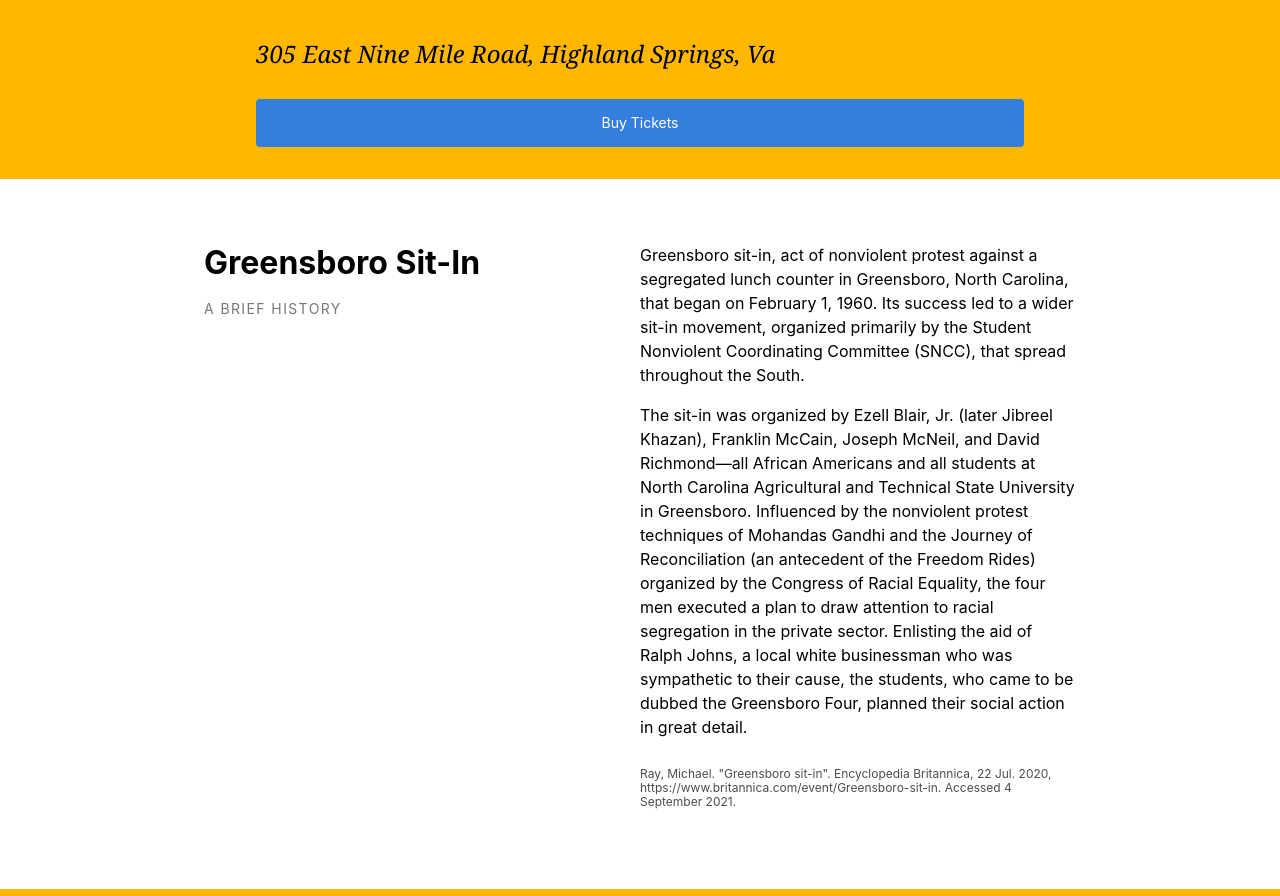
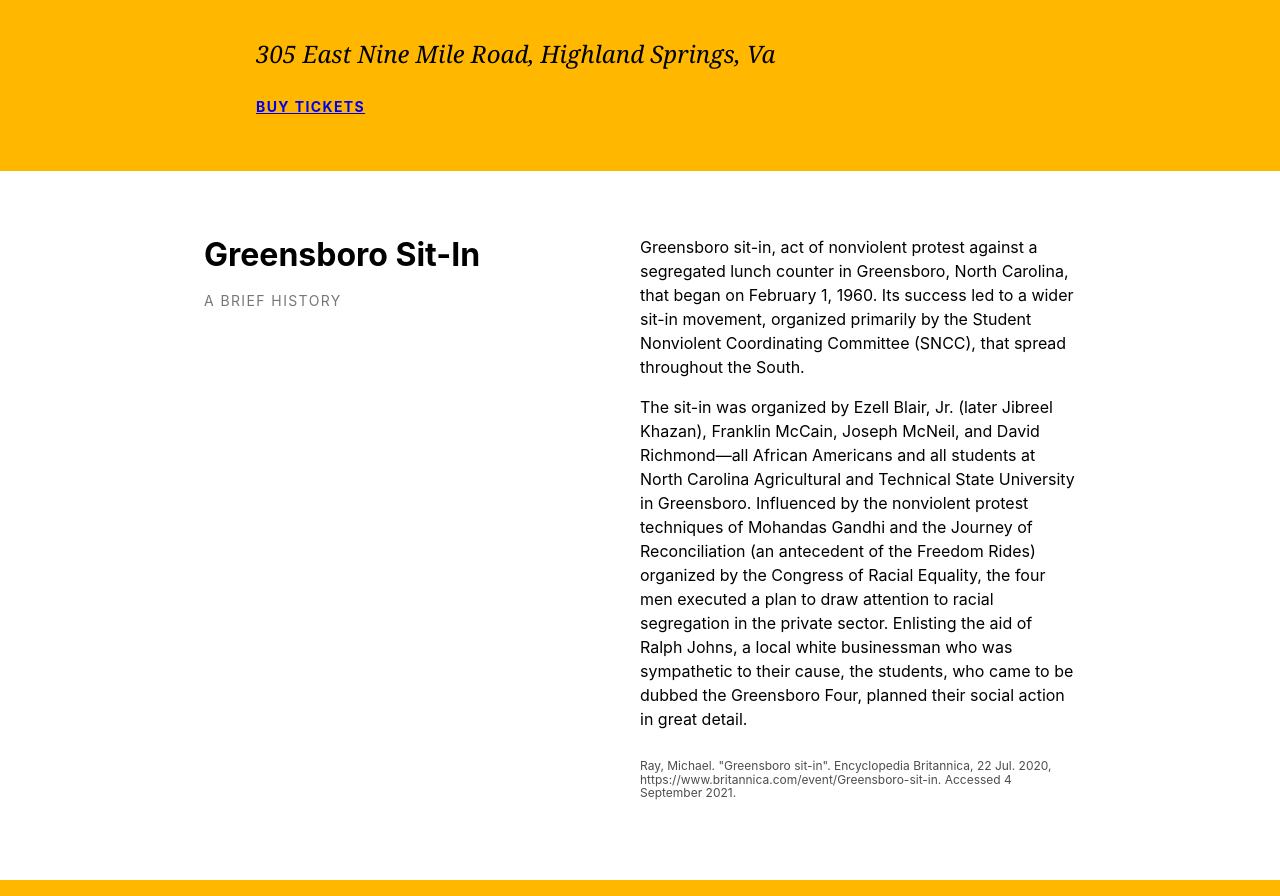
Before and after one commit to jonah-butler/gsi-static, a Nuxt app: page / in a window 1280 px wide. Shown: the part 886-1782 px from the top of the page. Built offline with nearby package versions, Linux system fonts and the light colour scheme.

Commit message:
Update Location.vue
updated buy ticket link

```diff
--- a/components/Location.vue
+++ b/components/Location.vue
@@ -13,7 +13,11 @@
       class="f4 fw6 db black link dim">
         <h4 class="f3 fw1 georgia i">305 East Nine Mile Road, Highland Springs, Va</h4>
       </a>
-      <a href="https://www.brownpapertickets.com/event/5390501" class="no-underline f6 tc db w-100 pv3 bg-animate bg-blue hover-bg-dark-blue white br2">Buy Tickets</a>
+      <h5 class="f6 ttu tracked black-80">
+        <a href="https://www.brownpapertickets.com/event/5390501">
+        Buy Tickets
+        </a>
+      </h5>
     </div>
   </article>
 </template>
```
